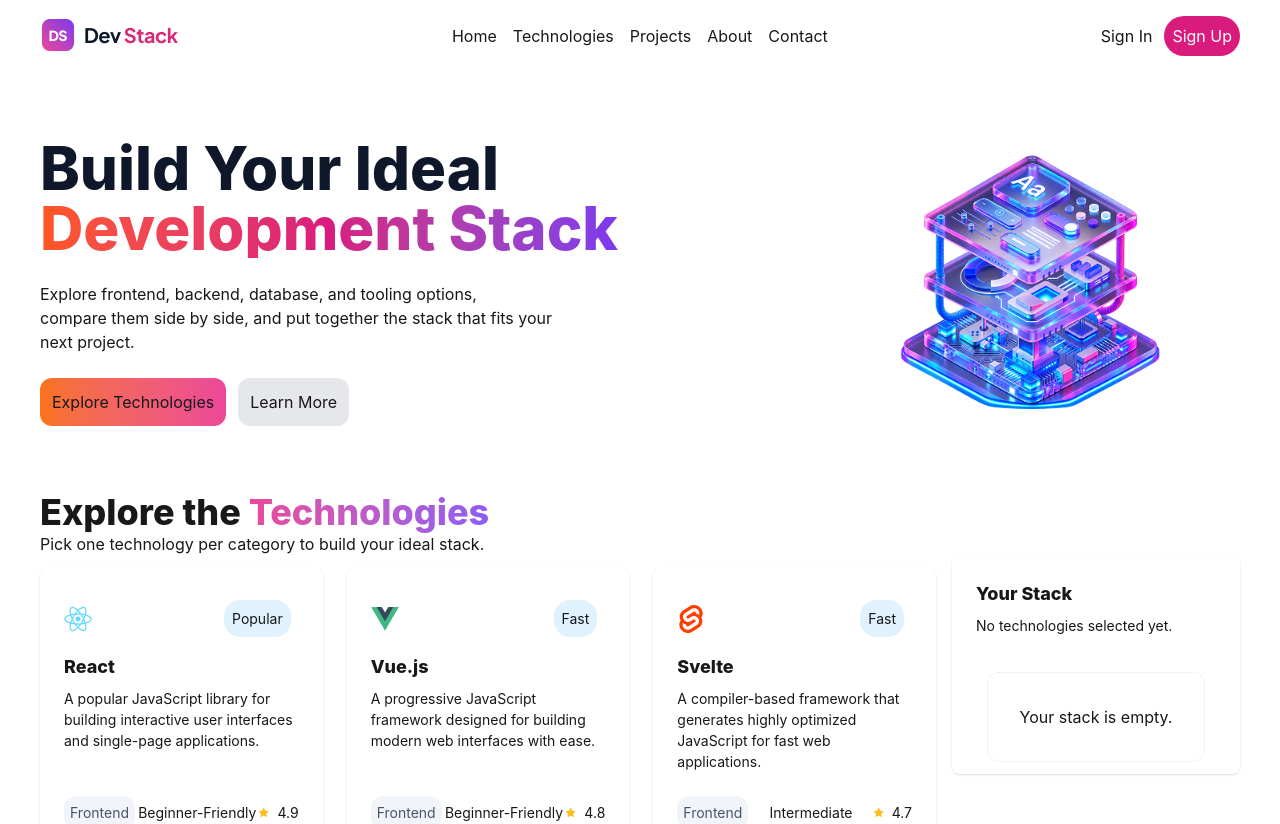
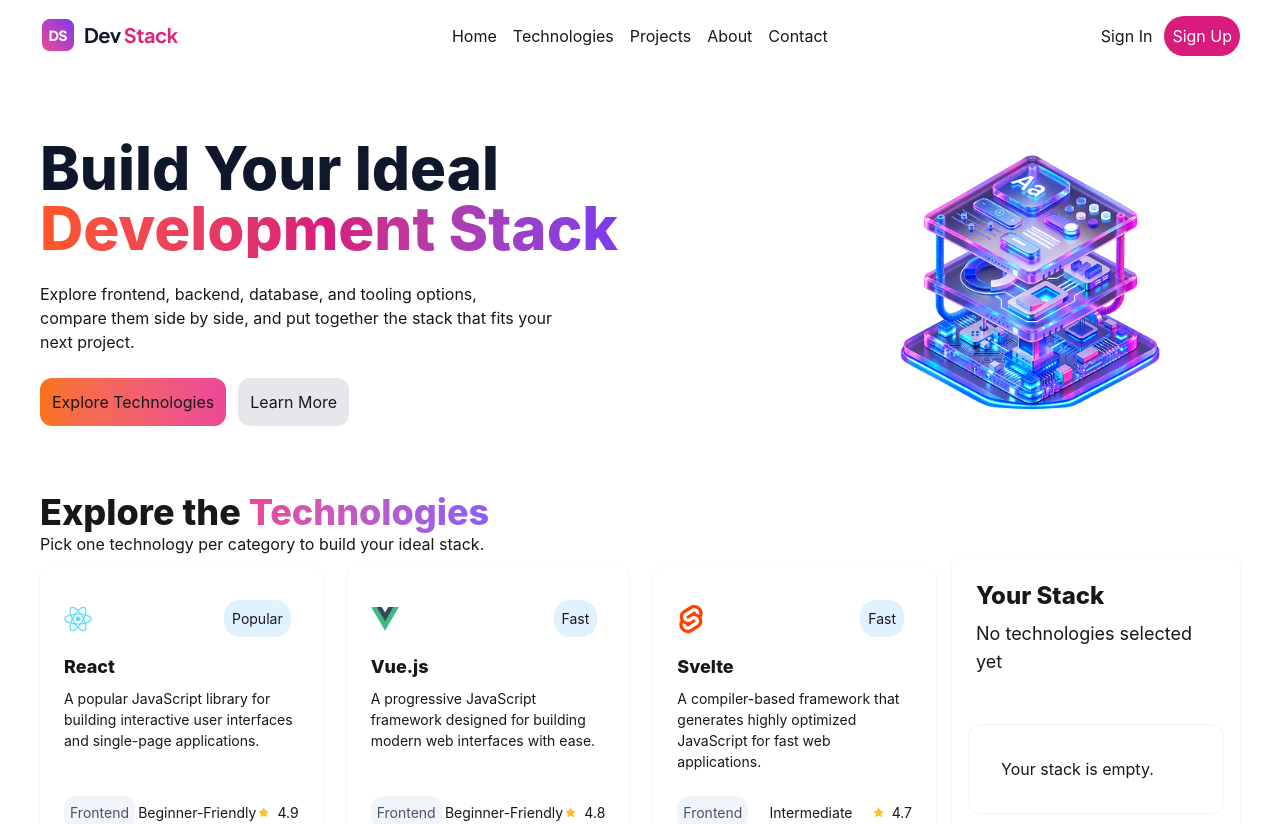
Before and after one commit to Rayhan-Khan-CSE/b14-assignment-05, a React (Vite) app: page / in a window 1280 px wide. Shown: the top 824 px of the page. Built offline with nearby package versions, Linux system fonts and the light colour scheme.

Commit message:
Technology card section completed

```diff
--- a/src/Components/CardStack.tsx
+++ b/src/Components/CardStack.tsx
@@ -1,9 +1,11 @@
-import { FcRating } from "react-icons/fc";
+
+import { useState } from "react";
 import type { Itecnology } from "../types/technologyType";
+import { GiCancel } from "react-icons/gi";
 
 
 const CardStack = ({ technology }) => {
-
+    const [selected, setSelected] = useState<Itecnology[]>([]);
     return (
         <div className="grid grid-cols-12 gap-4">
             <div className="col-span-9">
@@ -11,13 +13,13 @@ const CardStack = ({ technology }) => {
                     {
                         technology.map((tech: Itecnology) => {
                             return (
-                                <div className="card bg-base-100 my-3  shadow-sm">
+                                <div key={tech.id} className="card bg-base-100 my-3  shadow-sm">
 
                                     <div className="card-body">
                                         <div className="flex justify-between items-center">
-                                        <img src={tech.icon}></img>
-                                        <h2 className="p-2 m-2 rounded-2xl bg-[#E0F2FE]">{tech.badge}</h2>
-                                    </div>
+                                            <img src={tech.icon}></img>
+                                            <h2 className="p-2 m-2 rounded-2xl bg-[#E0F2FE]">{tech.badge}</h2>
+                                        </div>
                                         <h2 className="card-title font-extrabold">{tech.name}</h2>
                                         <p>{tech.description}</p>
                                         <div className="flex justify-between my-4 items-center">
@@ -29,11 +31,15 @@ const CardStack = ({ technology }) => {
                                             </div>
                                             <div>
                                                 <div className="flex items-center gap-2">
-                                                    <div><img src="/public/Container.png"></img></div>
-                                                    <div>{tech.rating}</div></div>
+                                                    <div><img className="items-center" src="/Container.png"></img></div>
+                                                    <div className="items-center">{tech.rating}</div></div>
                                             </div>
                                         </div>
-                                        <button className="bg-[#0A0F1D] text-[#FFFFFF] p-3 rounded-xl">Add to Stack</button>
+                                        <div>
+                                            <button onClick={() => setSelected([...selected, tech])}
+                                                className="bg-[#0A0F1D] text-[#FFFFFF] p-3 rounded-xl w-full" disabled={selected.some(element => element.id === tech.id)}>
+                                                {selected.some(element => element.id === tech.id) ? "Selected" : "Add to Stack"}</button>
+                                        </div>
                                     </div>
                                 </div>
                             )
@@ -45,16 +51,36 @@ const CardStack = ({ technology }) => {
                 <div className="card bg-base-100  shadow-sm">
 
                     <div className="card-body">
-                        <h2 className="card-title font-extrabold">
+                        <h2 className="text-2xl font-extrabold">
                             Your Stack
                         </h2>
                         <div>
-                            <p>No technologies selected yet.</p>
+                            <p className="text-lg">{selected.length === 0 ? "No technologies selected yet" : `${selected.length} technologies selected`}</p>
                         </div>
                     </div>
-                    <div className="rounded-xl mx-auto p-8 my-3 border-[#E2E8F0] border-dotted border">
-                        <p>Your stack is empty.</p>
+                    <div className="my-3 mx-4">
+                        {selected.length === 0 ? (<div className="rounded-xl mx-auto p-8 my-3 border-[#E2E8F0] border-dotted border"><p>Your stack is empty.</p></div>) : (<div className="space-y-2">
+                            {selected.map(element => (
+                                <div key={element.id} className="border-[#E2E8F0] border-0.5 flex justify-between border mx-4 p-3 rounded-xl items-center">
+                                    <div className="flex">
+                                        <img className="m-1" src={element.icon}></img>
+                                        <div>
+                                            <div className="font-bold">{element.name}</div>
+                                            <div className="text-[12px]">{element.category}</div>
+                                        </div>
+                                    </div>
+                                    <div>
+                                        <button onClick={() => setSelected(selected.filter(tech => tech.id !== element.id))} ><img className="h-10 w-10" src="/public/xmark.png"></img></button></div>
+                                </div>
+                            ))}
+                        </div>
+                        )}
                     </div>
+                    {
+                        selected.length > 0 && (<button onClick={() => setSelected([])}
+                            className="border-[#ED8C85] text-[#D82C20] text-xl rounded-2xl font-extrabold border mx-4 my-4 p-3 ">Remove All</button>)
+                    }
+
                 </div>
             </div>
         </div>
--- a/src/Components/TechnologyCard.tsx
+++ b/src/Components/TechnologyCard.tsx
@@ -8,7 +8,6 @@ interface TechnologyProps{
 
 const TechnologyCard = ({technologyPromise}:TechnologyProps) => {
    const technology = use(technologyPromise);
-   console.log(technology);
     return (
         <div className="max-w-300 mx-auto">
             <h2 className=" text-4xl font-extrabold">Explore the <span className=" text-transparent bg-clip-text bg-gradient-to-r from-[#EC4899] to-[#8B5CF6]">Technologies</span></h2>
```
Also changed, not shown: public/xmark.png (added), src/Components/SelectedCard.tsx (deleted).
